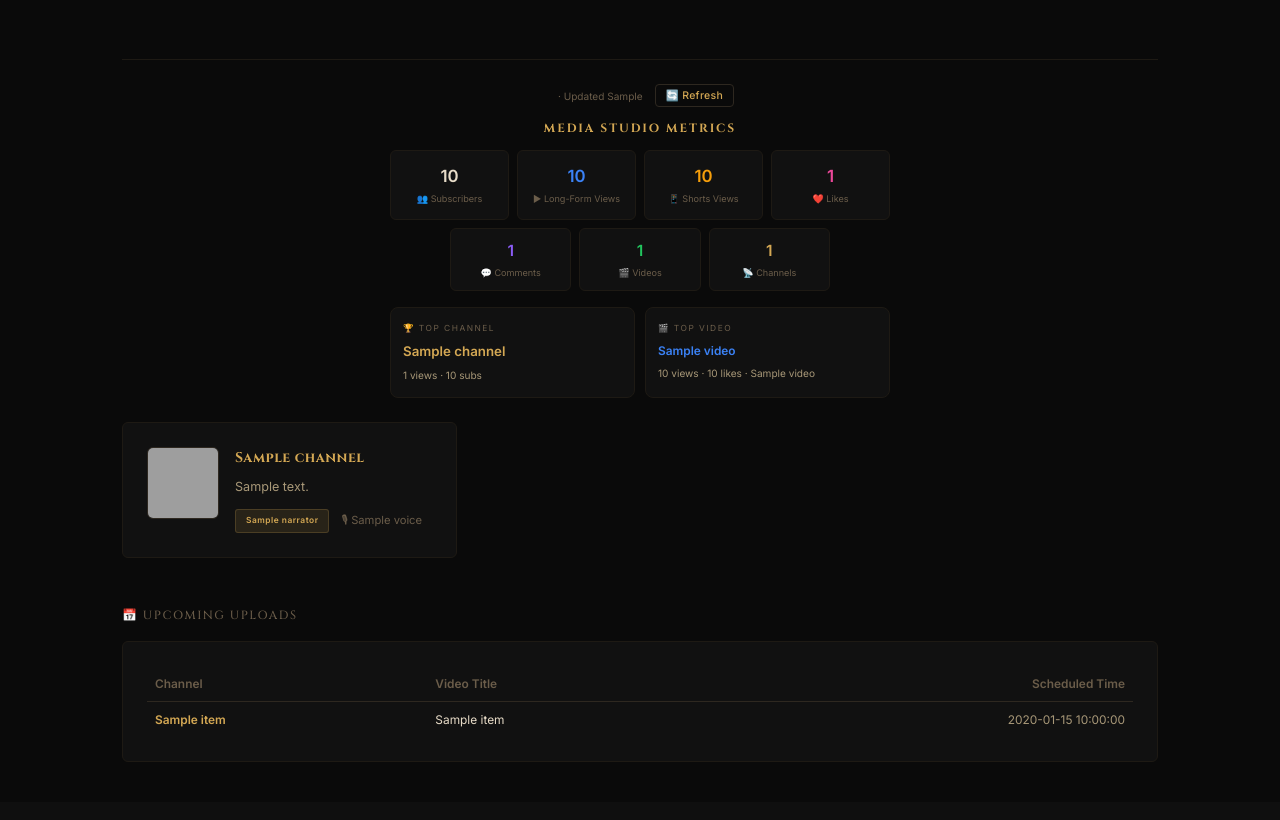
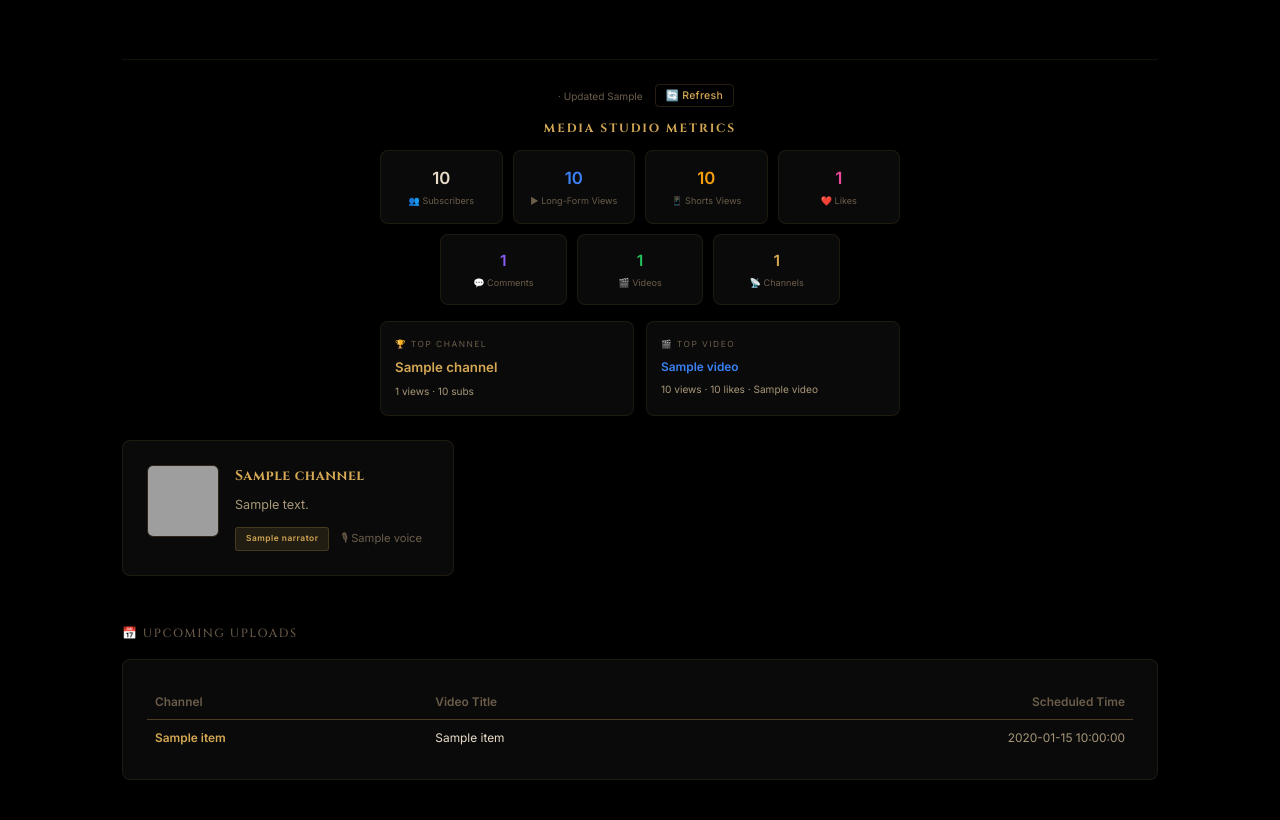
Before and after one commit to EmroseMediaStudios/MediaApp, a Flask app: template app/templates/dashboard.html in a window 1280 px wide. Shown: the part 504-1324 px from the top of the page. Before the commit the page ends 1266 px from the top, so only its background shows below. Run offline with Flask 3, Linux system fonts and the light colour scheme; the template is opened without the code that fills it: most values are stand-ins (such as "Sample title", 1, 10 or a date in 2020); data that the repository does not hold is empty; some libraries are stand-ins or nearby versions; grey boxes are pictures that could not be loaded.

Commit message:
UI visual overhaul — true black background, enhanced card borders, polish
Background & Nav:
- --bg: #0a0a0a → #000000 (true black, matches banner/logo background)
- --bg2: #0f0f0f → #000000 (nav blends seamlessly into page)
- Nav border: solid border → subtle gold-tinted rgba(212,168,84,0.15)
- Nav: added backdrop-filter blur for depth when scrolling

Cards:
- --card: #111111 → #0a0a0a (deeper, nearly black — sits on true black bg)
- --card-hover: #161616 → #0e0e0e (subtler hover lift)
- Borders: solid #1e1a14 → rgba gold-tinted borders (10% opacity, 18% on hover)
- Added box-shadow for depth (subtle dark shadow + gold edge glow on hover)
- border-radius: 6px → 8px throughout

Inputs:
- --input-bg: #0c0c0c → #050505 (deeper, matches dark theme)

Metric boxes (dashboard):
- New .metric-box class for consistent styling with hover effects
- Replaced inline styles with class-based approach
- Added hover glow effect on metric boxes
- Slightly wider grids and more spacing

Other:
- Divider line: gold-tinted instead of solid border color
- Grid gap: 16px → 20px for more breathing room
- btn-primary text: #0a0a0a → #000 (true black on gold)
- btn-primary hover: stronger glow (0.25 → 0.3 opacity)
- Video items: added box-shadow, rounded to 8px

```diff
--- a/app/templates/base.html
+++ b/app/templates/base.html
@@ -13,13 +13,13 @@
 @import url('https://fonts.googleapis.com/css2?family=Cinzel:wght@400;500;600;700&family=Inter:wght@300;400;500;600&display=swap');
 * { margin: 0; padding: 0; box-sizing: border-box; }
 :root {
-  --bg: #0a0a0a; --bg2: #0f0f0f; --bg3: #1a1a1a;
+  --bg: #000000; --bg2: #000000; --bg3: #111111;
   --text: #e8dcc8; --text2: #a89878; --text3: #6b5d4a;
   --gold: #d4a854; --gold2: #c49a48; --gold-light: #e8c97a;
   --gold-glow: rgba(212,168,84,0.12); --gold-glow2: rgba(212,168,84,0.06);
   --rose: #c75050; --rose-dark: #8b3535;
-  --card: #111111; --card-hover: #161616; --border: #1e1a14; --border2: #2e2820;
-  --input-bg: #0c0c0c; --success: #5a9e6f; --danger: #c75050;
+  --card: #0a0a0a; --card-hover: #0e0e0e; --border: rgba(212,168,84,0.10); --border2: rgba(212,168,84,0.18);
+  --input-bg: #050505; --success: #5a9e6f; --danger: #c75050;
 }
 body { font-family: 'Inter', -apple-system, BlinkMacSystemFont, sans-serif; background: var(--bg); color: var(--text); min-height: 100vh; font-size: 14px; line-height: 1.6; }
 a { color: var(--gold); text-decoration: none; transition: color 0.2s; }
@@ -30,7 +30,7 @@ h1, h2, h3, h4 { font-family: 'Cinzel', 'Georgia', serif; color: var(--gold); le
 .container { max-width: 1100px; margin: 0 auto; padding: 24px 32px; }
 
 /* ---- NAV ---- */
-nav { background: var(--bg2); border-bottom: 1px solid var(--border); padding: 0 32px; display: flex; align-items: center; gap: 20px; height: 64px; position: sticky; top: 0; z-index: 100; }
+nav { background: var(--bg2); border-bottom: 1px solid rgba(212,168,84,0.15); padding: 0 32px; display: flex; align-items: center; gap: 20px; height: 64px; position: sticky; top: 0; z-index: 100; backdrop-filter: blur(12px); }
 nav .logo { display: flex; align-items: center; gap: 12px; }
 nav .logo img { height: 36px; width: auto; }
 nav .logo-text { font-family: 'Cinzel', serif; font-size: 1.1em; font-weight: 600; color: var(--gold); letter-spacing: 1.5px; }
@@ -52,18 +52,18 @@ nav .breadcrumb span { margin: 0 6px; color: var(--text3); }
 
 /* ---- BUTTONS ---- */
 .btn { display: inline-flex; align-items: center; gap: 6px; padding: 10px 20px; border-radius: 4px; border: 1px solid transparent; cursor: pointer; font-size: 0.9em; font-weight: 500; transition: all 0.25s; font-family: inherit; letter-spacing: 0.3px; }
-.btn-primary { background: var(--gold); color: #0a0a0a; border-color: var(--gold); font-weight: 600; }
-.btn-primary:hover { background: var(--gold-light); border-color: var(--gold-light); box-shadow: 0 0 20px rgba(212,168,84,0.25); }
+.btn-primary { background: var(--gold); color: #000; border-color: var(--gold); font-weight: 600; }
+.btn-primary:hover { background: var(--gold-light); border-color: var(--gold-light); box-shadow: 0 0 20px rgba(212,168,84,0.3); }
 .btn-secondary { background: transparent; color: var(--gold); border: 1px solid var(--border2); }
 .btn-secondary:hover { border-color: var(--gold); background: var(--gold-glow); }
 .btn-sm { padding: 6px 14px; font-size: 0.82em; }
 .btn-lg { padding: 14px 28px; font-size: 1em; font-family: 'Cinzel', serif; letter-spacing: 0.5px; }
 
 /* ---- CARDS ---- */
-.card { background: var(--card); border: 1px solid var(--border); border-radius: 6px; padding: 24px; margin-bottom: 16px; transition: all 0.3s; }
-.card:hover { border-color: var(--border2); background: var(--card-hover); }
-.card-highlight { border-color: var(--gold-dark, #8b7430); box-shadow: 0 0 24px var(--gold-glow); }
-.card-highlight:hover { border-color: var(--gold); }
+.card { background: var(--card); border: 1px solid var(--border); border-radius: 8px; padding: 24px; margin-bottom: 16px; transition: all 0.3s; box-shadow: 0 2px 12px rgba(0,0,0,0.4); }
+.card:hover { border-color: var(--border2); background: var(--card-hover); box-shadow: 0 4px 24px rgba(0,0,0,0.5), 0 0 0 1px rgba(212,168,84,0.08); }
+.card-highlight { border-color: rgba(212,168,84,0.25); box-shadow: 0 0 24px var(--gold-glow), 0 2px 12px rgba(0,0,0,0.4); }
+.card-highlight:hover { border-color: rgba(212,168,84,0.35); }
 .card h3 { font-size: 1.05em; margin-bottom: 8px; }
 .card p { color: var(--text2); font-size: 0.9em; line-height: 1.6; }
 .card .meta { font-size: 0.8em; color: var(--text3); margin-top: 12px; display: flex; align-items: center; gap: 12px; flex-wrap: wrap; }
@@ -81,7 +81,7 @@ textarea { resize: vertical; min-height: 80px; line-height: 1.6; }
 .form-group label { display: block; margin-bottom: 6px; font-weight: 500; color: var(--text2); font-size: 0.8em; text-transform: uppercase; letter-spacing: 1px; font-family: 'Cinzel', serif; }
 
 /* ---- GRID ---- */
-.grid { display: grid; grid-template-columns: repeat(auto-fill, minmax(320px, 1fr)); gap: 16px; }
+.grid { display: grid; grid-template-columns: repeat(auto-fill, minmax(320px, 1fr)); gap: 20px; }
 
 /* ---- BADGES ---- */
 .badge { display: inline-flex; align-items: center; padding: 4px 10px; border-radius: 3px; font-size: 0.75em; font-weight: 600; letter-spacing: 0.5px; }
@@ -93,13 +93,13 @@ textarea { resize: vertical; min-height: 80px; line-height: 1.6; }
 .section-title { font-family: 'Cinzel', serif; font-size: 0.85em; font-weight: 500; margin: 32px 0 16px; color: var(--text3); text-transform: uppercase; letter-spacing: 1.5px; }
 
 /* ---- DIVIDER ---- */
-.divider { border: none; border-top: 1px solid var(--border); margin: 24px 0; position: relative; }
+.divider { border: none; border-top: 1px solid rgba(212,168,84,0.10); margin: 24px 0; position: relative; }
 .divider::after { content: '◆'; position: absolute; top: -8px; left: 50%; transform: translateX(-50%); background: var(--bg); color: var(--text3); padding: 0 12px; font-size: 0.7em; }
 
 /* ---- VIDEO LIST ---- */
 .video-list { display: flex; flex-direction: column; gap: 10px; }
-.video-item { display: flex; align-items: center; gap: 16px; padding: 16px 20px; background: var(--card); border: 1px solid var(--border); border-radius: 6px; transition: all 0.2s; }
-.video-item:hover { border-color: var(--border2); }
+.video-item { display: flex; align-items: center; gap: 16px; padding: 16px 20px; background: var(--card); border: 1px solid var(--border); border-radius: 8px; transition: all 0.2s; box-shadow: 0 2px 8px rgba(0,0,0,0.3); }
+.video-item:hover { border-color: var(--border2); box-shadow: 0 4px 16px rgba(0,0,0,0.4); }
 .video-item .info { flex: 1; }
 .video-item .info h4 { font-size: 0.95em; margin-bottom: 4px; }
 .video-item .info .meta { font-size: 0.8em; color: var(--text3); }
@@ -144,6 +144,10 @@ textarea { resize: vertical; min-height: 80px; line-height: 1.6; }
 .gap-8 { gap: 8px; } .gap-12 { gap: 12px; } .gap-16 { gap: 16px; }
 .mt-8 { margin-top: 8px; } .mt-16 { margin-top: 16px; } .mt-24 { margin-top: 24px; } .mt-32 { margin-top: 32px; } .mb-8 { margin-bottom: 8px; }
 code { font-family: 'SF Mono', Monaco, monospace; background: var(--bg3); padding: 2px 6px; border-radius: 3px; font-size: 0.85em; color: var(--gold); }
+
+/* ---- METRIC BOX (dashboard) ---- */
+.metric-box { background: var(--card); border: 1px solid var(--border); border-radius: 8px; padding: 14px 10px; text-align: center; transition: all 0.3s; }
+.metric-box:hover { border-color: var(--border2); box-shadow: 0 0 16px rgba(212,168,84,0.06); }
 </style>
 </head>
 <body>
--- a/app/templates/dashboard.html
+++ b/app/templates/dashboard.html
@@ -34,43 +34,43 @@
   </div>
 
   <h3 style="text-align: center; font-size: 0.85em; letter-spacing: 2px; margin-bottom: 12px;">MEDIA STUDIO METRICS</h3>
-  <div style="display: grid; grid-template-columns: repeat(4, 1fr); gap: 8px; max-width: 500px; margin: 0 auto;">
-    <div style="background: var(--card); border: 1px solid var(--border); border-radius: 6px; padding: 12px 8px;">
+  <div style="display: grid; grid-template-columns: repeat(4, 1fr); gap: 10px; max-width: 520px; margin: 0 auto;">
+    <div class="metric-box">
       <div style="font-size: 1.2em; font-weight: 700; color: var(--text1);">{{ "{:,}".format(ns.total_subs) }}</div>
       <div style="font-size: 0.65em; color: var(--text3); margin-top: 2px;">👥 Subscribers</div>
     </div>
-    <div style="background: var(--card); border: 1px solid var(--border); border-radius: 6px; padding: 12px 8px;">
+    <div class="metric-box">
       <div style="font-size: 1.2em; font-weight: 700; color: #3b82f6;">{{ "{:,}".format(ns.full_views) }}</div>
       <div style="font-size: 0.65em; color: var(--text3); margin-top: 2px;">▶ Long-Form Views</div>
     </div>
-    <div style="background: var(--card); border: 1px solid var(--border); border-radius: 6px; padding: 12px 8px;">
+    <div class="metric-box">
       <div style="font-size: 1.2em; font-weight: 700; color: #f59e0b;">{{ "{:,}".format(ns.shorts_views) }}</div>
       <div style="font-size: 0.65em; color: var(--text3); margin-top: 2px;">📱 Shorts Views</div>
     </div>
-    <div style="background: var(--card); border: 1px solid var(--border); border-radius: 6px; padding: 12px 8px;">
+    <div class="metric-box">
       <div style="font-size: 1.2em; font-weight: 700; color: #ec4899;">{{ "{:,}".format(ns.total_likes) }}</div>
       <div style="font-size: 0.65em; color: var(--text3); margin-top: 2px;">❤️ Likes</div>
     </div>
   </div>
-  <div style="display: grid; grid-template-columns: repeat(3, 1fr); gap: 8px; max-width: 380px; margin: 8px auto 0;">
-    <div style="background: var(--card); border: 1px solid var(--border); border-radius: 6px; padding: 10px 8px;">
+  <div style="display: grid; grid-template-columns: repeat(3, 1fr); gap: 10px; max-width: 400px; margin: 10px auto 0;">
+    <div class="metric-box">
       <div style="font-size: 1.1em; font-weight: 700; color: #8b5cf6;">{{ "{:,}".format(ns.total_comments) }}</div>
       <div style="font-size: 0.65em; color: var(--text3); margin-top: 2px;">💬 Comments</div>
     </div>
-    <div style="background: var(--card); border: 1px solid var(--border); border-radius: 6px; padding: 10px 8px;">
+    <div class="metric-box">
       <div style="font-size: 1.1em; font-weight: 700; color: #22c55e;">{{ ns.total_videos }}</div>
       <div style="font-size: 0.65em; color: var(--text3); margin-top: 2px;">🎬 Videos</div>
     </div>
-    <div style="background: var(--card); border: 1px solid var(--border); border-radius: 6px; padding: 10px 8px;">
+    <div class="metric-box">
       <div style="font-size: 1.1em; font-weight: 700; color: var(--gold);">{{ visible_ids|length }}</div>
       <div style="font-size: 0.65em; color: var(--text3); margin-top: 2px;">📡 Channels</div>
     </div>
   </div>
 
   {% if top_channel or top_video %}
-  <div style="display: grid; grid-template-columns: repeat(2, 1fr); gap: 10px; max-width: 500px; margin: 16px auto 0;">
+  <div style="display: grid; grid-template-columns: repeat(2, 1fr); gap: 12px; max-width: 520px; margin: 16px auto 0;">
     {% if top_channel %}
-    <div style="background: var(--card); border: 1px solid var(--border); border-radius: 8px; padding: 14px 12px; text-align: left;">
+    <div class="metric-box" style="text-align: left; padding: 16px 14px;">
       <div style="font-size: 0.6em; color: var(--text3); text-transform: uppercase; letter-spacing: 1.5px; margin-bottom: 6px;">🏆 Top Channel</div>
       <div style="font-size: 0.95em; font-weight: 700; color: var(--gold); white-space: nowrap; overflow: hidden; text-overflow: ellipsis;">{{ top_channel.channel_title }}</div>
       <div style="font-size: 0.72em; color: var(--text2); margin-top: 4px;">
@@ -79,7 +79,7 @@
     </div>
     {% endif %}
     {% if top_video %}
-    <div style="background: var(--card); border: 1px solid var(--border); border-radius: 8px; padding: 14px 12px; text-align: left;">
+    <div class="metric-box" style="text-align: left; padding: 16px 14px;">
       <div style="font-size: 0.6em; color: var(--text3); text-transform: uppercase; letter-spacing: 1.5px; margin-bottom: 6px;">🎬 Top Video{% if top_video.is_short %} (Short){% endif %}</div>
       <a href="https://www.youtube.com/watch?v={{ top_video.video_id }}" target="_blank" style="font-size: 0.85em; font-weight: 700; color: #3b82f6; text-decoration: none; display: block; white-space: nowrap; overflow: hidden; text-overflow: ellipsis;" title="{{ top_video.title }}">{{ top_video.title }}</a>
       <div style="font-size: 0.72em; color: var(--text2); margin-top: 4px;">
```
